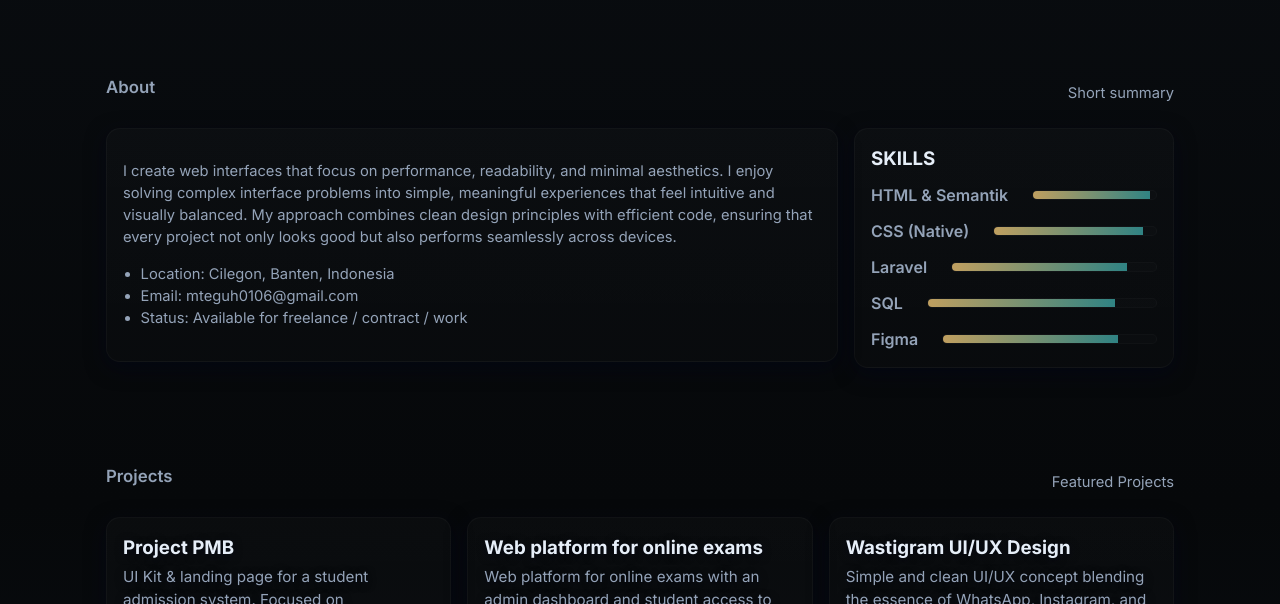
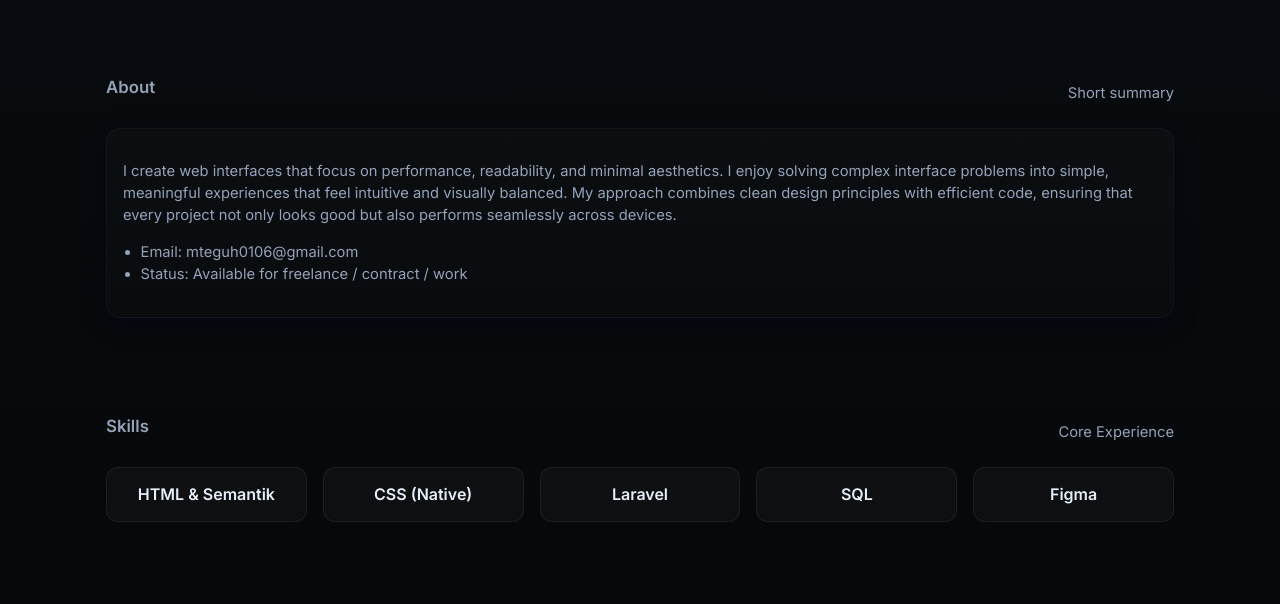
Before and after one commit to Veinxby/Portofolio, a plain HTML site: page index.html in a window 1280 px wide. Shown: the part 600-1204 px from the top of the page. Drawn offline with Linux system fonts and the light colour scheme.

Commit message:
update perubahan terbaru

```diff
--- a/index.html
+++ b/index.html
@@ -101,7 +101,11 @@
             align-items:center;
             font-weight:500;
         }
-        nav.primary a{ padding:0.2rem 0.35rem; border-radius:6px; }
+        nav.primary a {
+            padding:0.2rem 0.35rem;
+            border-radius:6px;
+            transition:color .25s ease;
+        }
         nav.primary a:hover { color: var(--accent); }
         nav.primary a:focus{ color: var(--accent); outline:2px solid rgba(201,167,100,0.14); outline-offset:3px; }
 
@@ -255,14 +259,11 @@
 
         /* About */
         .about {
-            display:grid; gap:1rem; align-items:start;
+            display:grid;
+            gap:1rem;
+            align-items:start;
         }
-        .about-grid {
-            display:grid; gap:1rem;
-        }
-        @media (min-width:768px) {
-            .about-grid{ grid-template-columns: 1fr 320px; }
-        }
+
         .card {
             background: linear-gradient(180deg, rgba(255,255,255,0.02), rgba(255,255,255,0.01));
             border-radius: var(--radius);
@@ -272,27 +273,33 @@
         }
 
 
-        /* Skills */
-        .skills{
-            display:grid; gap:0.75rem;
+        /* skills card */
+        .skills-grid{
+            display:grid;
+            gap:1rem;
+            grid-template-columns:repeat(auto-fit,minmax(150px,1fr));
         }
-        .skill-row{ display:flex; align-items:center; justify-content:space-between; gap:.75rem; }
-        .skill-name{ color:var(--muted); font-weight:600; }
-        .skill-bar{
-            flex:1;
-            height:10px;
-            background:linear-gradient(90deg, rgba(255,255,255,0.02), rgba(255,255,255,0.01));
-            margin-left:0.75rem;
-            border-radius:999px;
-            overflow:hidden;
-            border:1px solid rgba(255,255,255,0.02);
+
+        .skill-card{
+            padding:.9rem 1rem;
+            border-radius:12px;
+            background:rgba(255,255,255,0.03);
+            border:1px solid rgba(255,255,255,0.06);
+            font-weight:600;
+            color:var(--text);
+            text-align:center;
+            transition:.25s ease;
+            display:flex;
+            align-items:center;         /* center vertical */
+            justify-content:center;     /* center horizontal */
         }
-        .skill-fill{
-            height:100%;
-            width:0%;
-            background: linear-gradient(90deg, rgba(201,167,100,0.95), rgba(57,160,160,0.8));
-            transition: width 900ms cubic-bezier(.2,.9,.3,1);
+
+        .skill-card:hover{
+            transform:translateY(-3px);
+            border-color:rgba(255,255,255,0.16);
+            background:rgba(255,255,255,0.06);
         }
+
 
 
         /* Portfolio grid + unique hover border */
@@ -302,10 +309,14 @@
             gap:1rem;
         }
         @media (min-width:768px){
-            .projects-grid{ grid-template-columns: repeat(2, 1fr); }
+            .projects-grid {
+                grid-template-columns: repeat(2, 1fr);
+            }
         }
         @media (min-width:1024px){
-            .projects-grid{ grid-template-columns: repeat(3, 1fr); }
+            .projects-grid {
+                grid-template-columns: repeat(3, 1fr);
+            }
         }
 
         .project-card{
@@ -321,7 +332,11 @@
             border:1px solid rgba(255,255,255,0.03);
             transition: transform var(--transition), box-shadow var(--transition);
         }
-        .project-card:hover{ transform: translateY(-6px); box-shadow: 0 18px 50px rgba(3,8,20,0.7); }
+
+        .project-card:hover{
+            transform: translateY(-6px);
+            box-shadow: 0 18px 50px rgba(3,8,20,0.7);
+        }
 
 
         /* Unique detail: animated gradient border on hover */
@@ -435,6 +450,7 @@
             <!-- Desktop nav -->
             <nav class="primary" aria-label="Primary navigation">
                 <a href="#about">About</a>
+                <a href="#skills">Skills</a>
                 <a href="#projects">Projects</a>
                 <a href="#experience">Experience</a>
                 <a href="#testimonials">Testimonials</a>
@@ -442,13 +458,13 @@
 
             <!-- Social Icons -->
             <div class="socials">
-                <a href="https://linkedin.com" target="_blank" aria-label="LinkedIn">
+                <a href="https://www.linkedin.com/in/teguh-imaduddin-650015324?utm_source=share&utm_campaign=share_via&utm_content=profile&utm_medium=android_app" target="_blank" aria-label="LinkedIn">
                     <i class="fab fa-linkedin-in"></i>
                 </a>
-                <a href="https://github.com" target="_blank" aria-label="GitHub">
+                <a href="https://github.com/Veinxby" target="_blank" aria-label="GitHub">
                     <i class="fab fa-github"></i>
                 </a>
-                <a href="mailto:email@example.com" aria-label="Email">
+                <a href="https://mail.google.com/mail/?view=cm&fs=1&to=mteguh0106@gmail.com" target="_blank" aria-label="Email">
                     <i class="fas fa-envelope"></i>
                 </a>
             </div>
@@ -465,6 +481,7 @@
         <!-- Mobile menu -->
         <div id="mobile-menu" class="mobile-menu" role="menu" aria-hidden="true">
         <a href="#about" role="menuitem">About</a><br/>
+        <a href="#skills" role="menuitem">Skills</a><br/>
         <a href="#projects" role="menuitem">Projects</a><br/>
         <a href="#experience" role="menuitem">Experience</a><br/>
         <a href="#testimonial" role="menuitem">Testimonials</a>
@@ -503,31 +520,35 @@
             <div class="small muted">Short summary</div>
             </div>
 
-            <div class="about about-grid">
             <div class="card">
                 <p class="small">I create web interfaces that focus on performance, readability, and minimal aesthetics. I enjoy solving complex interface problems into simple, meaningful experiences that feel intuitive and visually balanced. My approach combines clean design principles with efficient code, ensuring that every project not only looks good but also performs seamlessly across devices.</p>
                 <ul style="margin-top:0.9rem; padding-left:1.1rem;">
-                        <li class="small">Location: Cilegon, Banten, Indonesia</li>
-                        <li class="small">Email: <a href="mailto:mteguh0106@gmail.com" class="muted">mteguh0106@gmail.com</a></li>
+                    <!-- <li class="small">Location: Cilegon, Banten, Indonesia</li> -->
+                    <li class="small">Email: <a href="https://mail.google.com/mail/?view=cm&fs=1&to=mteguh0106@gmail.com" target="_blank" class="muted">mteguh0106@gmail.com</a></li>
                     <li class="small">Status: Available for freelance / contract / work</li>
                 </ul>
             </div>
+        </section>
 
-                <aside class="card" aria-label="Keahlian singkat">
-                    <h3 style="margin:0 0 .6rem;color:var(--text)">SKILLS</h3>
-                    <div class="skills">
-                        <div class="skill-row"><div class="skill-name">HTML & Semantik</div><div class="skill-bar"><div class="skill-fill" data-fill="95%"></div></div></div>
-                        <div class="skill-row"><div class="skill-name">CSS (Native)</div><div class="skill-bar"><div class="skill-fill" data-fill="92%"></div></div></div>
-                        <div class="skill-row"><div class="skill-name">Laravel</div><div class="skill-bar"><div class="skill-fill" data-fill="86%"></div></div></div>
-                        <div class="skill-row"><div class="skill-name">SQL</div><div class="skill-bar"><div class="skill-fill" data-fill="82%"></div></div></div>
-                        <div class="skill-row"><div class="skill-name">Figma</div><div class="skill-bar"><div class="skill-fill" data-fill="82%"></div></div></div>
+
+        <!-- Skills -->
+        <section id="skills" class="delay-1" aria-labelledby="skills-title">
+            <div class="section-head">
+                <h2 id="skills-title" class="section-title">Skills</h2>
+                <div class="small muted">Core Experience</div>
             </div>
-                </aside>
+
+            <div class="skills-grid">
+                <div class="skill-card">HTML & Semantik</div>
+                <div class="skill-card">CSS (Native)</div>
+                <div class="skill-card">Laravel</div>
+                <div class="skill-card">SQL</div>
+                <div class="skill-card">Figma</div>
             </div>
         </section>
 
+
         <!-- PROJECTS / PORTFOLIO -->
-
         <section id="projects" class=" delay-2" aria-labelledby="projects-title">
             <div class="section-head">
                 <h2 id="projects-title" class="section-title">Projects</h2>
@@ -685,21 +706,6 @@
     onScroll();
 
 
-    // Animate skills bars when in viewport
-    const skillFills = document.querySelectorAll('.skill-fill');
-    const obs = new IntersectionObserver((entries, observer) => {
-      entries.forEach(entry => {
-        if (entry.isIntersecting) {
-          const el = entry.target;
-          const w = el.getAttribute('data-fill') || '80%';
-          el.style.width = w;
-          observer.unobserve(el);
-        }
-      });
-    }, { threshold: 0.3 });
-
-    skillFills.forEach(s => obs.observe(s));
-
     // Accessibility: close mobile menu when focus moves away (improve UX)
     document.addEventListener('click', (e) => {
       if (!mob.contains(e.target) && !hb.contains(e.target) && mob.classList.contains('open')) {
```
Lines whose indentation alone changed are shown as unchanged.
